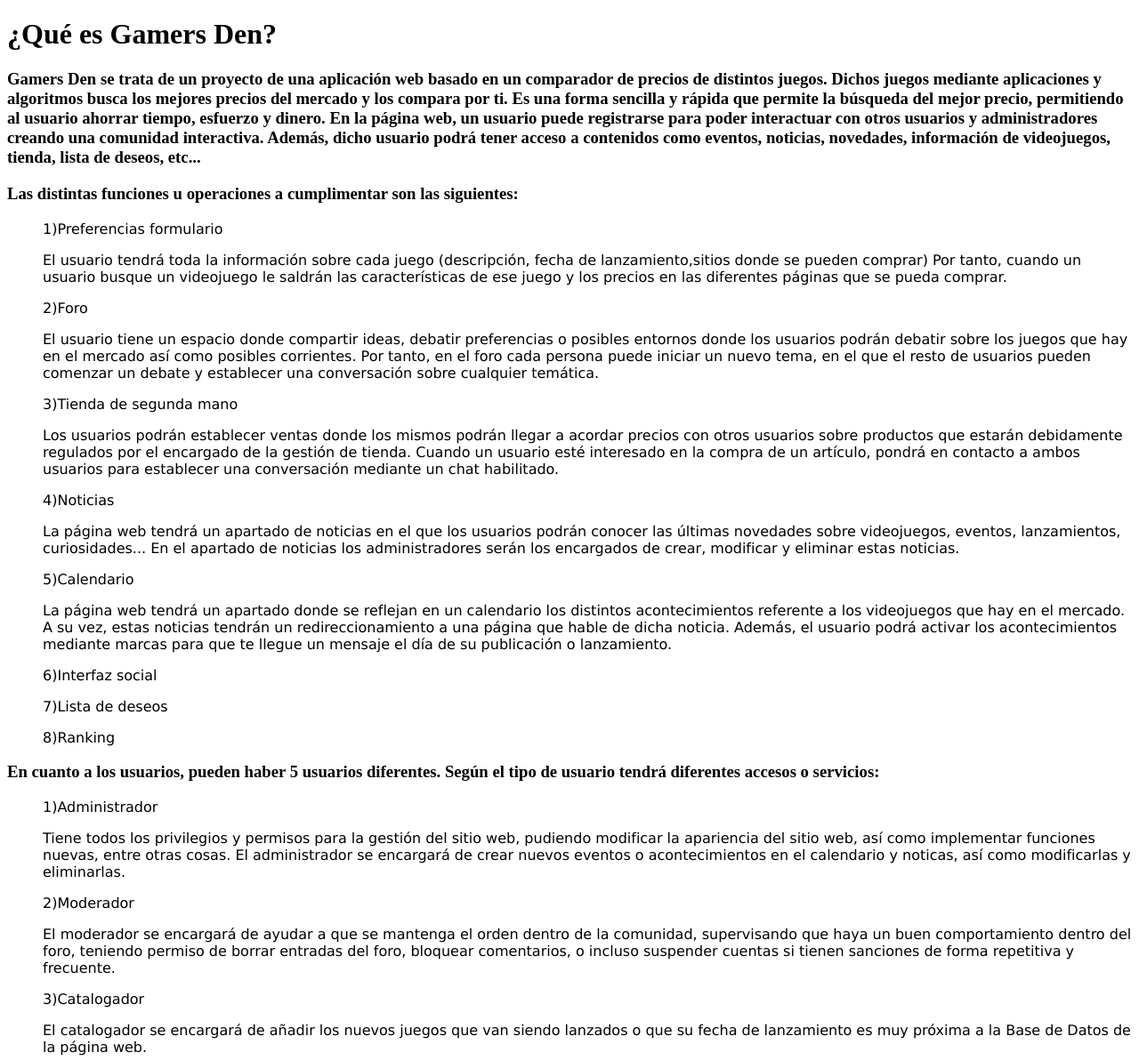
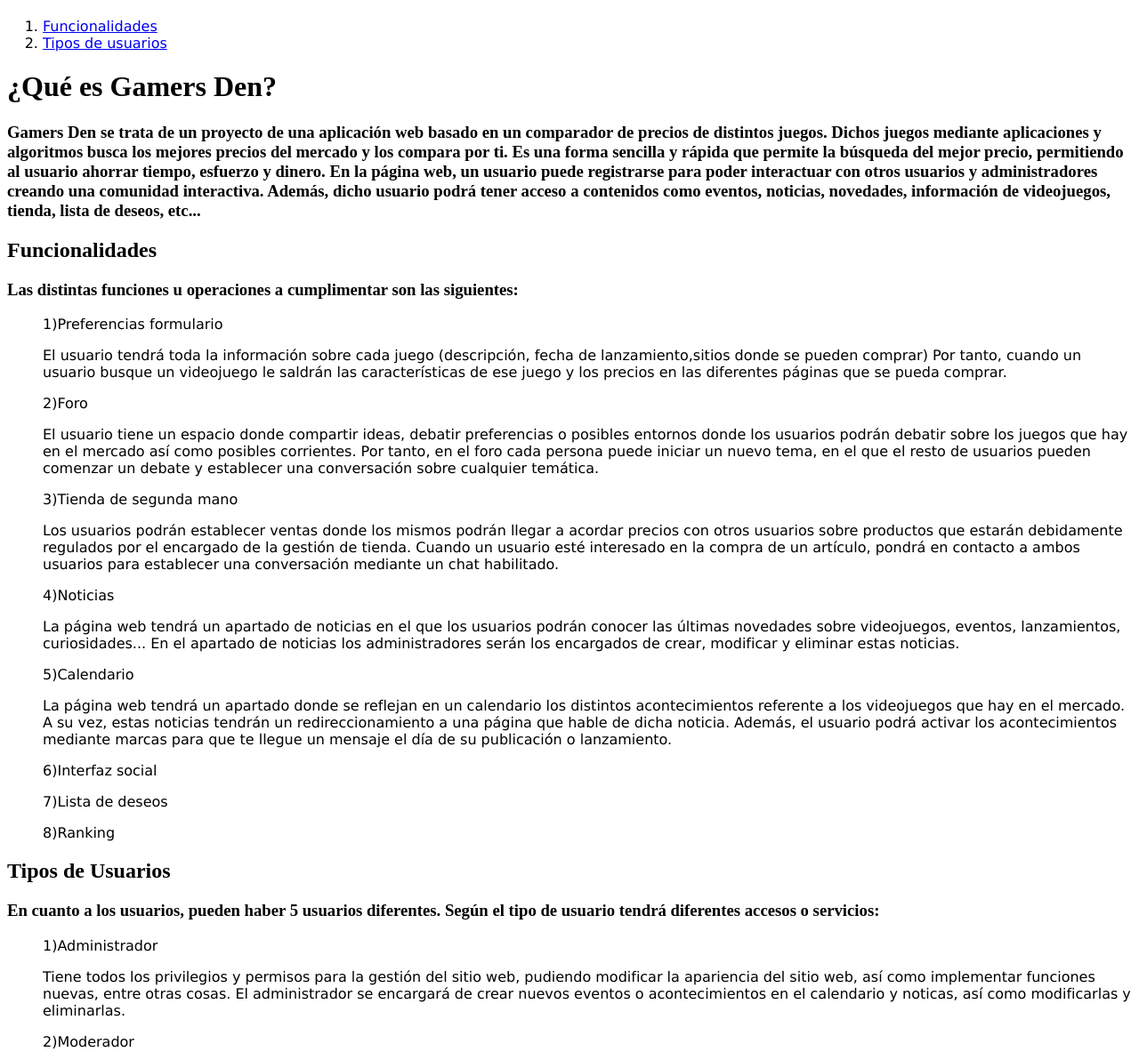
Before and after one commit to CDisidoro/Practica1-AW, a plain HTML site: page detalles.html in a window 1280 px wide. Shown: the part 368-1560 px from the top of the page at 89% size. Drawn offline with Linux system fonts and the light colour scheme.

Commit message:
detalles.html

```diff
--- a/detalles.html
+++ b/detalles.html
@@ -1,7 +1,7 @@
 <!DOCTYPE html>
 <html lang="es"> <!--Indico que el idioma que vamos a utilizar es el castellano, es un mero formalismo-->
 	<head>
-		<title>Bocetos</title> <!--Titulo de la página-->
+		<title>Detalles</title> <!--Titulo de la página-->
 		<link rel="stylesheet" href="estilos.css">
 		<meta charset="UTF-8"> <!--Codificación establecida-->
 		<base target="_top">
@@ -23,12 +23,23 @@
 			</h1>
 		</header>
 
+        <ol type="1"> <!--Establecemos los nombres de los miembros del equipo en una lista-->
+            <li><a href="#Funcionalidades">Funcionalidades</a></li>
+            <li><a href="#Usuarios">Tipos de usuarios</a></li>
+        </ol>
+
+        <!--Introducción-->
         <h1>¿Qué es Gamers Den?</h1>
         <h3> Gamers Den se trata de un proyecto de una aplicación web basado en un comparador de precios de distintos juegos.
             Dichos juegos mediante aplicaciones y algoritmos busca los mejores precios del mercado y los compara por ti.
             Es una forma sencilla y rápida que permite la búsqueda del mejor precio, permitiendo al usuario ahorrar tiempo, esfuerzo y dinero.
             En la página web, un usuario puede registrarse para poder interactuar con otros usuarios y administradores creando una comunidad interactiva.
             Además, dicho usuario podrá tener acceso a contenidos como eventos, noticias, novedades, información de videojuegos, tienda, lista de deseos, etc...</h3>
+
+        <!--Funcionalidades-->
+        <div id="Funcionalidades">
+			<h2>Funcionalidades</h2>
+
             <h3> Las distintas funciones u operaciones a cumplimentar son las siguientes:</h3>
             <ol>
                 <p>1)Preferencias formulario</p>
@@ -60,6 +71,10 @@
 
                 <p>8)Ranking</p>
             </ol>
+        </div>
+
+        <div id="Usuarios">
+			<h2>Tipos de Usuarios</h2>
             <h3>En cuanto a los usuarios, pueden haber 5 usuarios diferentes. Según el tipo de usuario tendrá diferentes accesos o servicios:</h3>
             <ol>
                 <p>1)Administrador</p>
@@ -85,5 +100,6 @@
                 <p> El visitante tendrá un acceso limitado a la página, en el cual podrá comparar los precios de los juegos que le interesen,
                     recibir recomendaciones pero no pudiendo guardarlas en una lista de deseos, y leer el foro sin poder participar en este.</p>
             </ol>
+        </div>
     </body>
 </html>
```
Lines whose indentation alone changed are shown as unchanged.
